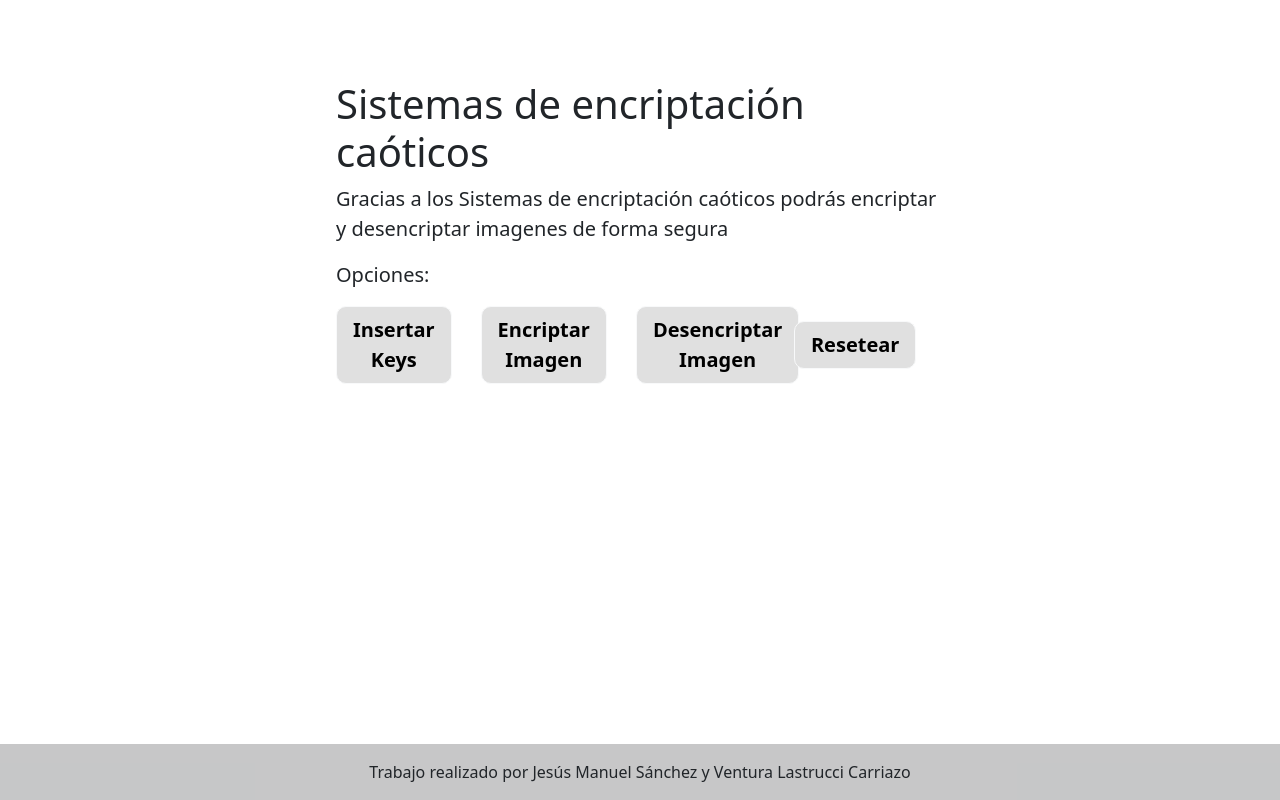
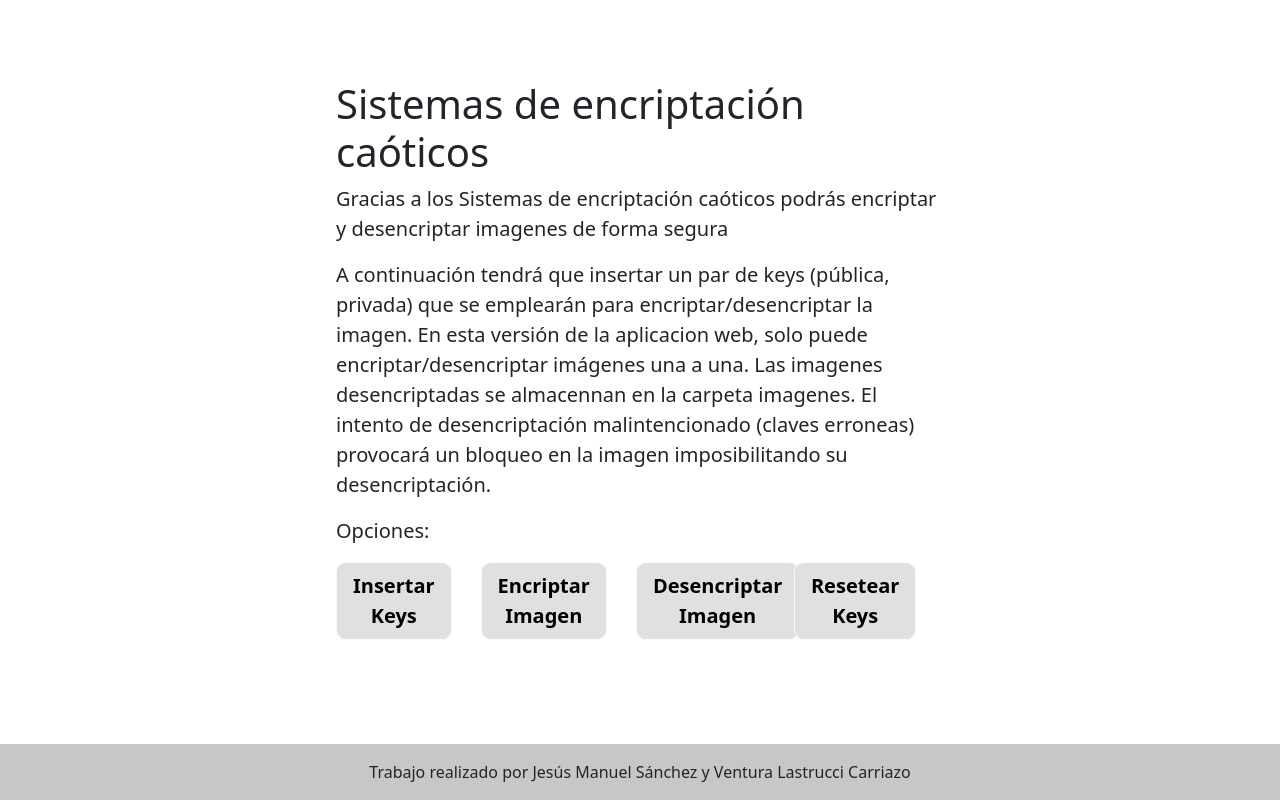
Before and after one commit to Xus72/Encriptacion-caotica, a Flask app: page / in a window 1280 px wide. Run offline with Flask 2, Linux system fonts and the light colour scheme; some libraries are stand-ins or nearby versions.

Commit message:
automatizando get path

```diff
--- a/app.py
+++ b/app.py
@@ -6,7 +6,9 @@ import henon_arnold.encrypt as e
 import henon_arnold.decrypt as d
 import henon_arnold.Key as k
 
-UPLOAD_FOLDER = '/home/infiniteloop/Encriptacion-caotica/imagenes'
+dirpath = os.path.realpath("imagenes")
+# Determinar path donde querer guardar las imagenes
+UPLOAD_FOLDER = dirpath
 ALLOWED_EXTENSIONS = {'png', 'jpg', 'jpeg'}
 
 app = Flask(__name__)
@@ -106,7 +108,7 @@ def keys():
         if private_key and public_key:
             session["private_key"] = private_key
             session["public_key"] = public_key
-            return redirect(url_for("encrypt"))
+            return redirect(url_for("menu"))
         else:
             flash(u"Introduzca ambas claves", "alert")
             redirect(request.url)
--- a/templates/keys.html
+++ b/templates/keys.html
@@ -48,7 +48,7 @@
             <input class="form-control" type="text" id="private_key" name="private">
             <div class="botones row row-col-2">
                 <div class="col"><p><input class="btn btn-form btn-lg btn-light fw-bold btn-margin" type=submit value=Guardar></div>
-                <div class="col"><a class="btn btn-form btn-lg btn-light fw-bold btn-margin" href="{{ url_for('menu') }}">Menu</a></p></div>
+                <div class="col"><a class="btn btn-form btn-lg btn-light fw-bold btn-margin" href="{{ url_for('menu') }}">Menu</a></div>
             </div>
         </form>
     </main>
--- a/templates/menu.html
+++ b/templates/menu.html
@@ -12,12 +12,16 @@
     <main class="item px-3">
         <h1>Sistemas de encriptación caóticos</h1>
         <p class="lead">Gracias a los Sistemas de encriptación caóticos podrás encriptar y desencriptar imagenes de forma segura</p>
+        <p class="lead">A continuación tendrá que insertar un par de keys (pública, privada) que se emplearán para encriptar/desencriptar la imagen.
+        En esta versión de la aplicacion web, solo puede encriptar/desencriptar imágenes una a una. Las imagenes desencriptadas se almacennan en la
+                        carpeta <strong>imagenes</strong>. El intento de desencriptación malintencionado (claves erroneas) provocará un
+        bloqueo en la imagen imposibilitando su desencriptación.</p>
         <p class="lead">Opciones:</p>
         <div class="botones row row-cols-4">
             <div class="col"><p class="lead"><a class="btn btn-lg btn-light fw-bold" href="{{ url_for('keys') }}">Insertar Keys</a></p></div>
             <div class="col"><p class="lead"><a class="btn btn-lg btn-light fw-bold" href="{{ url_for('encrypt') }}">Encriptar Imagen</a></p></div>
             <div class="col"><p class="lead"><a class="btn btn-lg btn-light fw-bold" href="{{ url_for('decrypt') }}">Desencriptar Imagen</a></p></div>
-            <div class="col"><p class="lead"><a class="btn btn-lg btn-light fw-bold" href="{{ url_for('reset') }}">Resetear</a> </p></div>
+            <div class="col"><p class="lead"><a class="btn btn-lg btn-light fw-bold" href="{{ url_for('reset') }}">Resetear Keys</a> </p></div>
         </div>
     </main>
 </div>
```
